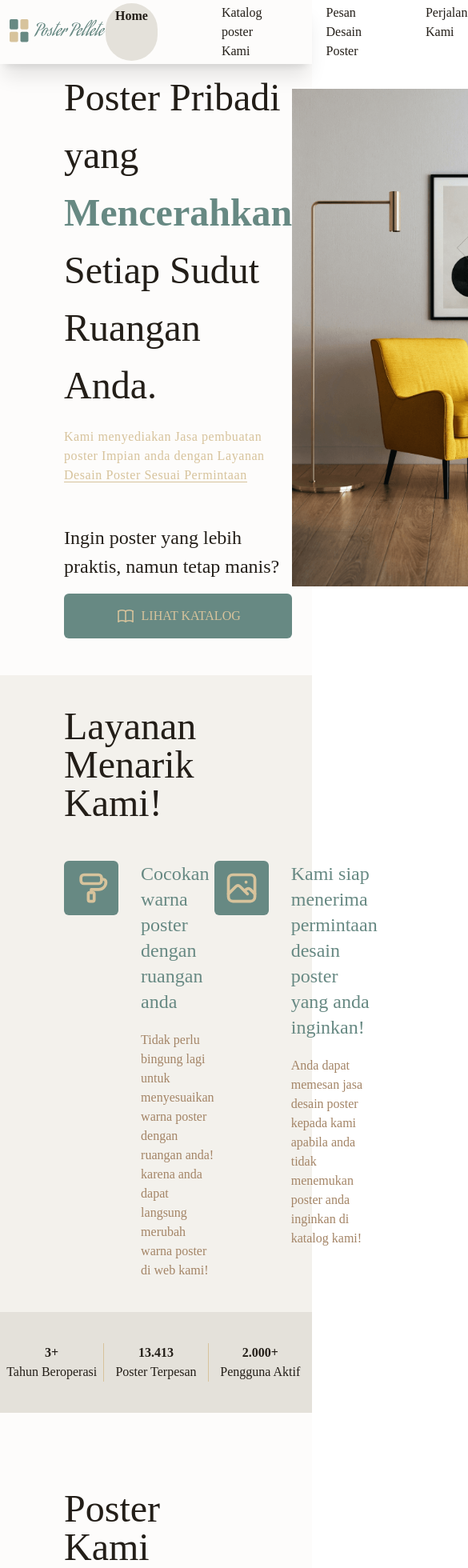
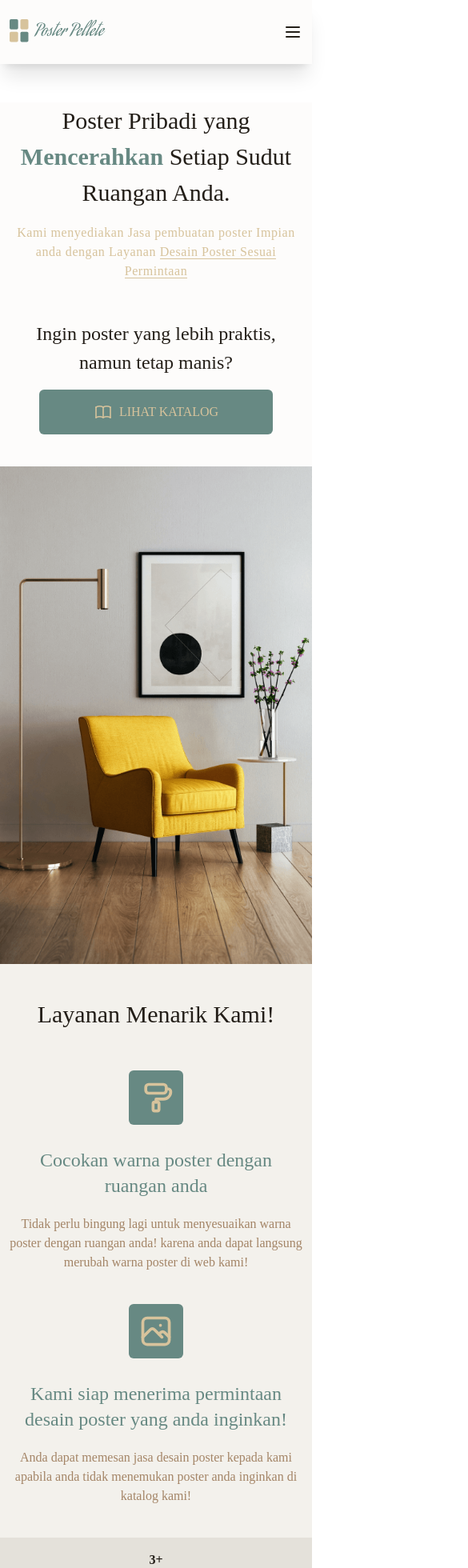
Before and after one commit to ahmadhilmandani/Poster-Palette, a React (Vite) app in the folder frontend/: page / in a window 390 px wide. Shown: the top 1960 px of the page at 80% size, 585 px wide, since content can reach past the window. Built offline with nearby package versions, Linux system fonts and the light colour scheme.

Commit message:
UPDATE home responsive

```diff
--- /dev/null
+++ b/frontend/src/components/navbar/components/mobileSubMenu.jsx
@@ -0,0 +1,20 @@
+/* eslint-disable react/prop-types */
+import { IconX } from "@tabler/icons-react";
+import { Link, useLocation } from "react-router-dom";
+
+export default function MobileSubMenu({ isSubMenuClicked, setIsSubMenuClicked }) {
+  const url = useLocation()
+  return (
+    <div className="bg-black bg-opacity-70 w-full h-screen fixed top-0 bottom-0 right-0 left-0 z-40">
+      <div className="bg-brown-50 w-[75%] h-screen fixed right-0 top-0 bottom-0 z-50 p-5">
+        <IconX onClick={() => setIsSubMenuClicked(!isSubMenuClicked)} className="float-right" />
+        <div className="clear-both">
+          <Link to={'/'} className={`${url.pathname === '/' && 'bg-brown-200 px-3 py-1 rounded-full font-black'} block w-fit mt-16`}>Home</Link>
+          <Link to={'/'} className={`${url.pathname === '/1' && 'bg-brown-200 px-3 py-1 rounded-full font-black'} block w-fit mt-8`}>Katalog poster Kami</Link>
+          <Link to={'/'} className={`${url.pathname === '/2' && 'bg-brown-200 px-3 py-1 rounded-full font-black'} block w-fit mt-8`}>Pesan Desain Poster</Link>
+          <Link to={'/'} className={`${url.pathname === '/3' && 'bg-brown-200 px-3 py-1 rounded-full font-black'} block w-fit mt-8`}>Perjalanan Kami</Link>
+        </div>
+      </div>
+    </div>
+  )
+}
--- a/frontend/src/components/navbar/navbar.jsx
+++ b/frontend/src/components/navbar/navbar.jsx
@@ -1,21 +1,28 @@
 import logo from "../../assets/logo.svg"
 import { useLocation } from "react-router-dom"
 import { Link } from "react-router-dom"
+import { IconMenu2 } from "@tabler/icons-react"
+import MobileSubMenu from "./components/mobileSubMenu"
+import { useState } from "react"
 
 
 export default function Navbar() {
   const url = useLocation()
-  console.log(url)
+  const [isSubMenuClicked, setIsSubMenuClicked] = useState(false)
   return (
-    <nav className="fixed z-40 top-0 left-0 right-0 w-full shadow-xl h-20 py-3 px-3 lg:px-20 flex justify-between items-center bg-brown-50">
+    <>
+      <nav className="fixed z-40 top-0 left-0 right-0 w-full shadow-xl h-20 py-3 px-3 xl:px-20 lg:px-10 flex justify-between items-center bg-brown-50">
         <img src={logo} alt="" className="w-[120px]" />
-      <div className="flex justify-between gap-20 text-base">
+        <div className="hidden lg:flex justify-between xl:gap-20 lg:gap-10 text-base">
           <Link to={'/'} className={`${url.pathname === '/' && 'bg-brown-200 px-3 py-1 rounded-full font-black'}`}>Home</Link>
           <Link to={'/'}>Katalog poster Kami</Link>
           <Link to={'/'}>Pesan Desain Poster</Link>
           <Link to={'/'}>Perjalanan Kami</Link>
         </div>
-      <Link to={'/'} className="hover:border-b-0 hover:opacity-90 text-sm text-center px-10 py-2 bg-emerald-950 text-brown-300 font-medium rounded-md">Login</Link>
+        <Link to={'/'} className="hidden lg:block hover:border-b-0 hover:opacity-90 text-sm text-center px-10 py-2 bg-emerald-950 text-brown-300 font-medium rounded-md">Login</Link>
+        <IconMenu2 className="lg:hidden" onClick={() => setIsSubMenuClicked(!isSubMenuClicked)} />
       </nav>
+        {isSubMenuClicked && <MobileSubMenu isSubMenuClicked={isSubMenuClicked} setIsSubMenuClicked={setIsSubMenuClicked} />}
+    </>
   )
 }
--- a/frontend/src/pages/Home/components/clientTestimoniSection/clientTestimoniSection.jsx
+++ b/frontend/src/pages/Home/components/clientTestimoniSection/clientTestimoniSection.jsx
@@ -11,9 +11,9 @@ import avatar8 from "../../../../assets/testimoni-card/avatar-8.png"
 
 export default function ClientTestimoniSection() {
   return (
-    <section className="px-20 mt-24">
+    <section className="xl:px-20 lg:px-10 px-3 mt-24">
       <h1 className="text-5xl">Testimoni Pembeli <span className="text-rose-600">❤</span></h1>
-      <div className="flex flex-wrap justify-between gap-2 mt-[54px]">
+      <div className="flex flex-wrap justify-center gap-4 mt-[54px]">
         <div>
           <TestimoniCard avatar={avatar1} avatarName={'John Doe'}>
             Saya sangat senang dengan kualitas poster yang saya terima dari percetakan ini. Mereka dicetak dengan sangat baik dan terlihat luar biasa. Saya pasti akan menggunakan layanan mereka lagi di masa depan.
--- a/frontend/src/pages/Home/components/clientTestimoniSection/components/testimoniCard.jsx
+++ b/frontend/src/pages/Home/components/clientTestimoniSection/components/testimoniCard.jsx
@@ -2,7 +2,7 @@
 
 export default function TestimoniCard({ children, avatar, avatarName }) {
   return (
-    <div className="bg-brown-100 w-[360px] px-[24px] py-[24px] rounded-xl mt-4">
+    <div className="bg-brown-100 max-w-[360px] px-[24px] py-[24px] rounded-xl mt-4">
       <div className="flex gap-x-5 items-center">
         <img src={avatar} alt="" className="w-16 aspect-square rounded-full" />
         <h2 className="text-2xl text-emerald-950">{avatarName}</h2>
--- a/frontend/src/pages/Home/components/landingSection/landingSection.jsx
+++ b/frontend/src/pages/Home/components/landingSection/landingSection.jsx
@@ -5,17 +5,17 @@ import headerImg from '../../../../assets/hero-img.png'
 
 export default function LandingSection() {
   return (
-    <section className='flex justify-between items-center w-full h-screen'>
-      <div className='pl-20 mt-10'>
-        <h1 className='text-5xl leading-[150%]'>Poster Pribadi yang <span className='text-emerald-950 font-bold'>Mencerahkan</span> Setiap Sudut Ruangan Anda.</h1>
-        <p className='max-w-[555px] leading-[150%] mt-4 tracking-[0.5691px] text-brown-300'>Kami menyediakan Jasa pembuatan poster Impian anda  dengan Layanan <Link className='border-b border-brown-300'>Desain Poster Sesuai Permintaan</Link></p>
+    <section className='lg:flex justify-between items-center w-full lg:h-screen min-h-screen'>
+      <div className='xl:pl-20 lg:px-10 px-3 lg:mt-10 mt-32 lg:text-left text-center'>
+        <h1 className='lg:text-5xl text-3xl lg:leading-[150%] leading-[150%]'>Poster Pribadi yang <span className='text-emerald-950 font-bold'>Mencerahkan</span> Setiap Sudut Ruangan Anda.</h1>
+        <p className='max-w-[555px] leading-[150%] mt-4 tracking-[0.5691px] text-brown-300 mx-auto lg:mx-0'>Kami menyediakan Jasa pembuatan poster Impian anda  dengan Layanan <Link className='border-b border-brown-300'>Desain Poster Sesuai Permintaan</Link></p>
         <h2 className='text-2xl leading-[150%] mt-12'>Ingin poster yang lebih praktis, namun tetap manis? </h2>
-        <Link to={'/1'} className='hover:border-b-0 hover:opacity-90 flex justify-center items-center gap-2 max-w-[292.21px] max-h-[65px] w-full mt-4 py-4 bg-emerald-950 font-medium rounded-md'>
+        <Link to={'/1'} className='hover:border-b-0 hover:opacity-90 flex justify-center items-center gap-2 max-w-[292.21px] max-h-[65px] w-full mt-4 py-4 bg-emerald-950 font-medium rounded-md lg:mx-0 mx-auto'>
           <IconBook stroke={1.6} color='#D7C39C' />
           <span className='text-brown-300'>LIHAT KATALOG</span>
         </Link>
       </div>
-      <img src={headerImg} alt="" className='md:h-full' />
+      <img src={headerImg} alt="" className='md:h-full lg:w-auto w-full lg:mt-0 mt-10' />
     </section>
   )
 }
--- a/frontend/src/pages/Home/components/ourPosterSection/ourPosterSection.jsx
+++ b/frontend/src/pages/Home/components/ourPosterSection/ourPosterSection.jsx
@@ -8,14 +8,14 @@ import sz20x30Mengenalmu from '../../../../assets/poster/20x30-mengenalmu.svg'
 
 export default function OurPosterSection() {
   return (
-    <section className='w-full min-h-screen mt-24'>
-      <h1 className='text-5xl px-20'>Poster Kami</h1>
-      <div className='flex justify-center gap-x-[70px] items-center h-[420px] mt-[88.29px]'>
+    <section className='w-full min-h-screen mt-24 lg:px-0 px-3'>
+      <h1 className='lg:text-5xl text-3xl xl:px-20 lg:px-10 px-3'>Poster Kami</h1>
+      <div className='flex lg:justify-center justify-start lg:gap-x-[70px] gap-x-[30px] items-center h-[420px] mt-[88.29px] overflow-auto'>
         <img src={szA4KPondasiTerkuat} alt="" className='h-full' />
         <img src={szA4TidakMungkinKecewa} alt="" className='h-full' />
         <img src={szA4PondasiTerkuat} alt="" className='h-full' />
       </div>
-      <div className='flex justify-center gap-x-[70px] items-center h-[280px] mt-[70px]'>
+      <div className='flex lg:justify-center justify-start lg:gap-x-[70px] gap-x-[30px] items-center h-[280px] mt-[88.29px] overflow-auto'>
         <img src={sz20x30HatiYangIkhlas} alt="" className='h-full' />
         <img src={sz20x30AllahMengampuniSemuaDosa} alt="" className='h-full' />
         <img src={sz20x30Mengenalmu} alt="" className='h-full' />
--- a/frontend/src/pages/Home/components/serviceSection/serviceSetion.jsx
+++ b/frontend/src/pages/Home/components/serviceSection/serviceSetion.jsx
@@ -3,10 +3,10 @@ import { IconPaint, IconPhoto } from "@tabler/icons-react";
 export default function ServiceSection() {
   return (
     <section>
-      <div className='bg-brown-100 w-full min-h-[366px] py-10 px-20'>
-        <h1 className='text-5xl'>Layanan Menarik Kami!</h1>
-        <div className='mt-12 flex justify-between lg:gap-x-[150px]'>
-          <div className='flex flex-1 items-start gap-7'>
+      <div className='bg-brown-100 w-full min-h-[366px] py-10 lg:px-20 px-3'>
+        <h1 className='lg:text-5xl text-3xl lg:leading-[150%] leading-[150%] text-center lg:text-left'>Layanan Menarik Kami!</h1>
+        <div className='mt-12 lg:flex justify-between lg:gap-x-[150px]'>
+          <div className='flex flex-1 flex-wrap lg:justify-start justify-center text-center lg:text-left items-start gap-7'>
             <div className='bg-emerald-950 rounded-md p-3'>
               <IconPaint stroke={2} size={44.1} color='#D7C39C' />
             </div>
@@ -17,7 +17,7 @@ export default function ServiceSection() {
               </div>
             </div>
           </div>
-          <div className='flex flex-1 items-start gap-7'>
+          <div className='flex flex-1 flex-wrap lg:justify-start justify-center text-center lg:text-left items-start gap-7 lg:mt-0 mt-10'>
             <div className='bg-emerald-950 rounded-md p-3'>
               <IconPhoto stroke={2} size={44.1} color='#D7C39C' />
             </div>
@@ -30,12 +30,12 @@ export default function ServiceSection() {
           </div>
         </div>
       </div>
-      <div className='bg-brown-200 w-full min-h-[126px] flex items-center justify-center'>
+      <div className='bg-brown-200 w-full min-h-[126px] lg:flex items-center justify-center lg:py-0 py-4'>
         <div className='text-center flex-1'>
           <b className='block'>3+</b>
           Tahun Beroperasi
         </div>
-        <div className='text-center flex-1 border-r border-l border-brown-300'>
+        <div className='text-center flex-1 border-r border-l border-brown-300 lg:my-0 my-12'>
           <b className='block'>13.413</b>
           Poster Terpesan
         </div>
```
Also changed, not shown: frontend/src/components/footer/footer.jsx (+6 -6 lines). Lines whose indentation alone changed are shown as unchanged.
